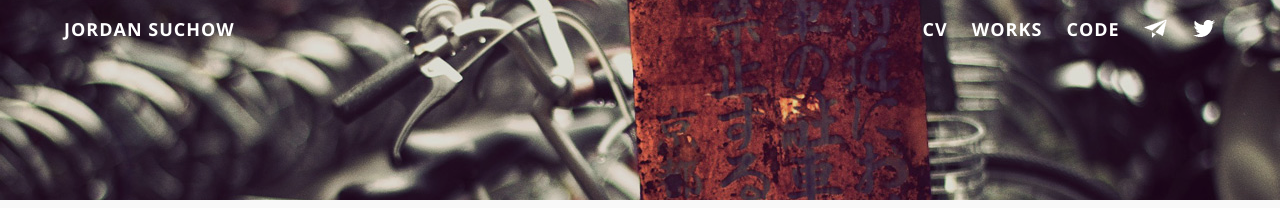
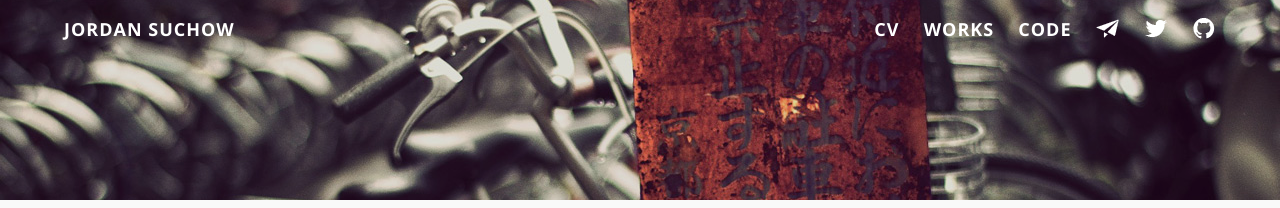
Before and after one commit to suchow/suchow.io, a Jekyll site: the page built from index.md, in a window 1280 px wide. Shown: the top 208 px of the page. Built offline with Jekyll 4.4.1, drawn with Linux system fonts in a browser that asks for light colours; comment, search, counter and statistics services are not loaded.

```diff
--- a/_includes/head-dark.html
+++ b/_includes/head-dark.html
@@ -65,6 +65,8 @@
 
             <li style="top:6px;"><a id="twit" href="http://twitter.com/{{ site.owner.twitter }}" target="_blank"><img src="{{ site.url }}/images/twit-dark.png"/><span class="foot-link"></span></a></li>
 
+            <li style="top:6px;"><a id="github" href="http://github.com/{{ site.owner.github }}" target="_blank"><img src="{{ site.url }}/images/github-dark.png"/><span class="foot-link"></span></a></li>
+
           </ul>
         </nav>
       </div>
--- a/_includes/head.html
+++ b/_includes/head.html
@@ -67,6 +67,8 @@
 
             <li style="top:6px;"><a id="twit" href="http://twitter.com/{{ site.owner.twitter }}" target="_blank"><img src="{{ site.url }}/images/twit.png"/><span class="foot-link"></span></a></li>
 
+            <li style="top:6px;"><a id="github" href="http://github.com/{{ site.owner.github }}" target="_blank"><img src="{{ site.url }}/images/github.png"/><span class="foot-link"></span></a></li>
+
           </ul>
         </nav>
       </div>
```
Also changed, not shown: images/github-dark.png (added), images/github-dark@2x.png (added).
